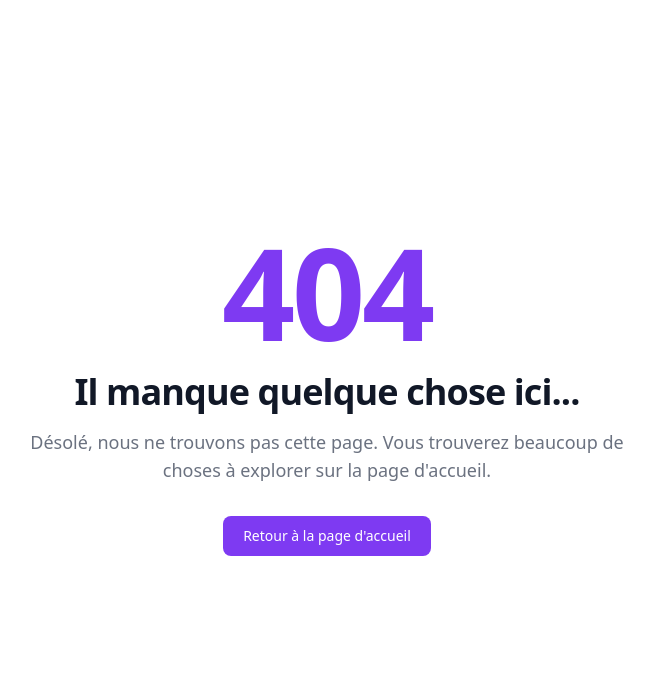
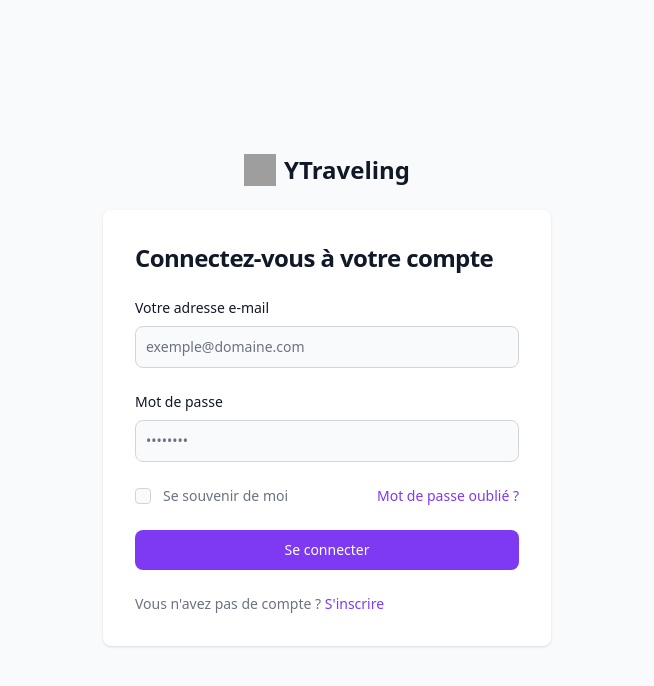
Before and after one commit to YTravel-Organisation/frontend, a React (Create React App) app: page /login in a window 1280 px wide. Before the commit this address had no page. Shown: the top 686 px of the page, without its empty margins (313-967 px from the left). Built offline with nearby package versions, Linux system fonts and the light colour scheme; grey boxes are pictures that could not be loaded.

Commit message:
feat: add login page

```diff
--- a/src/App.tsx
+++ b/src/App.tsx
@@ -1,8 +1,12 @@
+import { Outlet } from "react-router";
 import Navbar from "./components/Navbar";
 
 function App() {
   return (
-    <Navbar />
+    <>
+      <Navbar />
+      <Outlet />
+    </>
   );
 }
 
--- a/src/components/Navbar.jsx
+++ b/src/components/Navbar.jsx
@@ -1,6 +1,7 @@
 import React, { useState, useRef } from 'react';
 import { LANGUAGES } from "../constants";
 import "flowbite";
+import { Link } from 'react-router-dom';
 
 function Navbar() {
     const [language, setLanguage] = useState(LANGUAGES[0].label);
@@ -17,10 +18,10 @@ function Navbar() {
         <header>
             <nav className="bg-white border-gray-200 px-4 lg:px-6 py-2.5">
                 <div className="flex flex-wrap justify-between items-center mx-auto max-w-screen-xl">
-                    <a href="https://flowbite.com" className="flex items-center">
+                    <Link to={'/'} className="flex items-center">
                         <img src="https://flowbite.com/docs/images/logo.svg" className="mr-3 h-6 sm:h-9" alt="YTraveling Logo" />
                         <span className="self-center text-xl font-semibold whitespace-nowrap">YTraveling</span>
-                    </a>
+                    </Link>
                     <div className="flex items-center lg:order-2">
                         <button type="button" data-dropdown-toggle="language-dropdown" className="inline-flex items-center text-gray-800 hover:bg-gray-50 focus:ring-4 focus:ring-gray-300 font-medium rounded-lg text-sm px-2.5 lg:px-5 py-2.5 mr-2 focus:outline-none">
                             {language}
@@ -39,7 +40,7 @@ function Navbar() {
                                 })}
                             </ul>
                         </div>
-                        <a href="#" className="text-white bg-purple-700 hover:bg-purple-800 focus:ring-4 focus:ring-purple-300 font-medium rounded-lg text-sm px-4 lg:px-5 py-2 lg:py-2.5 mr-2 focus:outline-none">Nous rejoindre</a>
+                        <Link to={'/login'} className="text-white bg-purple-700 hover:bg-purple-800 focus:ring-4 focus:ring-purple-300 font-medium rounded-lg text-sm px-4 lg:px-5 py-2 lg:py-2.5 mr-2 focus:outline-none">Nous rejoindre</Link>
                     </div>
                 </div>
             </nav>
--- a/src/index.js
+++ b/src/index.js
@@ -5,12 +5,17 @@ import App from './App';
 import reportWebVitals from './reportWebVitals';
 import { RouterProvider, createBrowserRouter } from 'react-router-dom';
 import NotFound from './pages/errors/NotFound';
+import Login from './pages/auth/Login';
 
 const router = createBrowserRouter([
   {
     path: '/',
     element: <App />,
-    errorElement: <NotFound />
+    errorElement: <NotFound />,
+  },
+  {
+    path: 'login',
+    element: <Login />
   }
 ])
 
--- /dev/null
+++ b/src/pages/auth/Login.jsx
@@ -0,0 +1,48 @@
+import { Link } from "react-router-dom";
+
+function Login() {
+    return (
+        <section className="bg-gray-50">
+            <div className="flex flex-col items-center justify-center px-6 py-8 mx-auto md:h-screen lg:py-0">
+                <Link to={'/'} class="flex items-center mb-6 text-2xl font-semibold text-gray-900">
+                    <img class="w-8 h-8 mr-2" src="https://flowbite.s3.amazonaws.com/blocks/marketing-ui/logo.svg" alt="logo" />
+                    YTraveling
+                </Link>
+                <div className="w-full bg-white rounded-lg shadow md:mt-0 sm:max-w-md xl:p-0">
+                    <div className="p-6 space-y-4 md:space-y-6 sm:p-8">
+                        <h1 className="text-xl font-bold leading-tight tracking-tight text-gray-900 md:text-2xl">
+                            Connectez-vous à votre compte
+                        </h1>
+                        <form className="space-y-4 md:space-y-6" action="#">
+                            <div>
+                                <label for="email" className="block mb-2 text-sm font-medium text-gray-900">Votre adresse e-mail</label>
+                                <input type="email" name="email" id="email" className="bg-gray-50 border border-gray-300 text-gray-900 sm:text-sm rounded-lg focus:ring-purple-600 focus:border-purple-600 block w-full p-2.5" placeholder="exemple@domaine.com" required="" />
+                            </div>
+                            <div>
+                                <label for="password" className="block mb-2 text-sm font-medium text-gray-900">Mot de passe</label>
+                                <input type="password" name="password" id="password" placeholder="••••••••" className="bg-gray-50 border border-gray-300 text-gray-900 sm:text-sm rounded-lg focus:ring-purple-600 focus:border-purple-600 block w-full p-2.5" required="" />
+                            </div>
+                            <div className="flex items-center justify-between">
+                                <div className="flex items-start">
+                                    <div className="flex items-center h-5">
+                                        <input id="remember" aria-describedby="remember" type="checkbox" className="w-4 h-4 border border-gray-300 rounded bg-gray-50 checked:bg-purple-600 focus:ring-3 focus:ring-purple-300" required="" />
+                                    </div>
+                                    <div className="ml-3 text-sm">
+                                        <label for="remember" className="text-gray-500">Se souvenir de moi</label>
+                                    </div>
+                                </div>
+                                <a href="#" className="text-sm font-medium text-purple-600 hover:underline">Mot de passe oublié ?</a>
+                            </div>
+                            <button type="submit" className="w-full text-white bg-purple-600 hover:bg-purple-700 focus:ring-4 focus:outline-none focus:ring-purple-300 font-medium rounded-lg text-sm px-5 py-2.5 text-center">Se connecter</button>
+                            <p className="text-sm font-light text-gray-500">
+                                Vous n'avez pas de compte ? <a href="#" className="font-medium text-purple-600 hover:underline">S'inscrire</a>
+                            </p>
+                        </form>
+                    </div>
+                </div>
+            </div>
+            </section>
+    );
+}
+
+export default Login;
```
